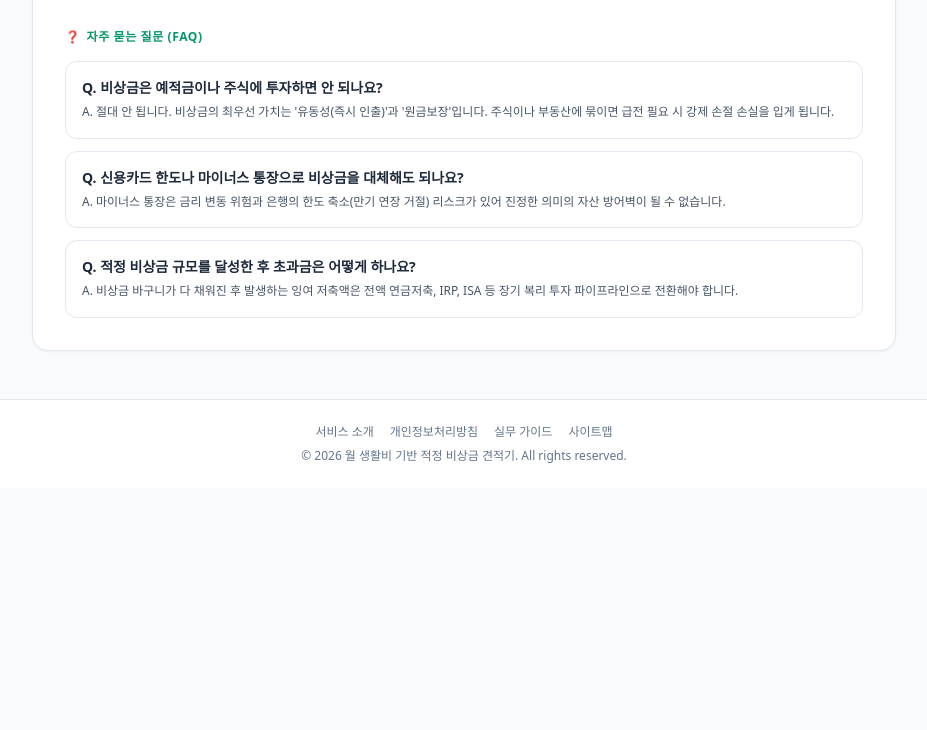
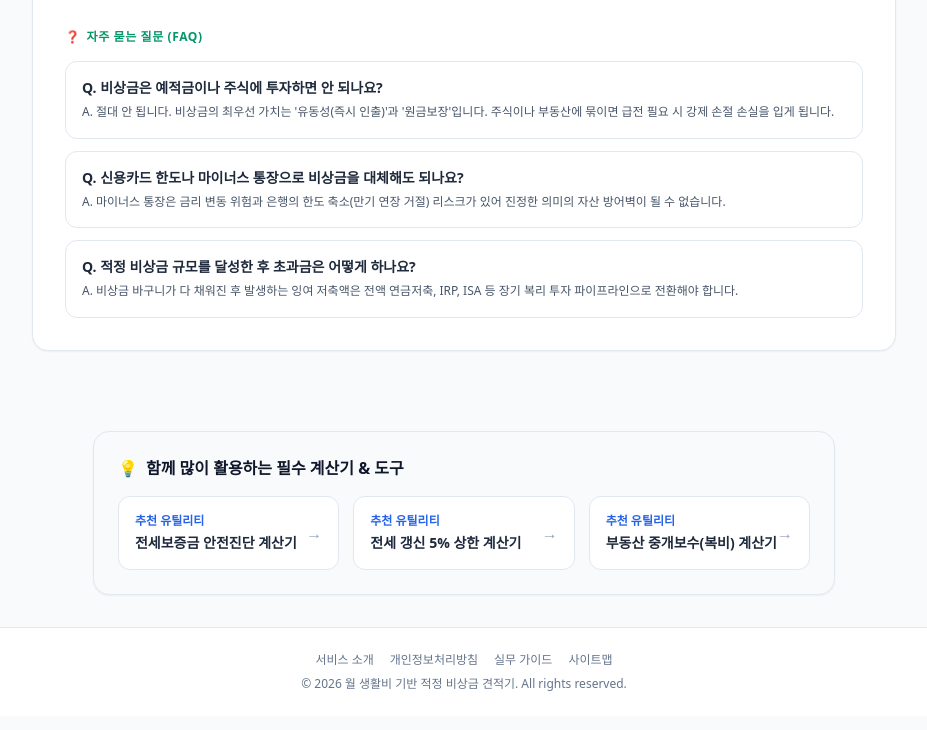
Before and after one commit to somsoo/emergency-fund-calc, a plain HTML site: page index.html in a window 1280 px wide. Shown: the part 1587-2317 px from the top of the page, without its empty margins (176-1103 px from the left). Before the commit the page ends 2115 px from the top, so only its background shows below. Drawn offline with nearby package versions, Linux system fonts and the light colour scheme.

Commit message:
feat: apply P1 JSON-LD structured data and P4 thematic cross-linking

```diff
--- a/index.html
+++ b/index.html
@@ -257,6 +257,40 @@
   </div>
 </section>
 
+<!-- 🔗 연관 유틸리티 도구 추천 카드 (사용자 체류시간 증가 & SEO 내부 링크) -->
+<section class="max-w-4xl mx-auto my-8 px-4">
+  <div class="bg-slate-50 dark:bg-slate-900/60 border border-slate-200 dark:border-slate-800 rounded-2xl p-6 shadow-sm">
+    <h3 class="text-base font-black text-slate-900 dark:text-white mb-4 flex items-center gap-2">
+      <span>💡</span> 함께 많이 활용하는 필수 계산기 & 도구
+    </h3>
+    <div class="grid grid-cols-1 sm:grid-cols-3 gap-3.5">
+
+      <a href="https://jeonse-deposit-calc.enjoy-onepage.com/" class="p-4 bg-white dark:bg-slate-800 rounded-xl border border-slate-200 dark:border-slate-700 hover:border-blue-500 hover:shadow-md transition flex items-center justify-between group">
+        <div>
+          <div class="text-xs text-blue-600 dark:text-blue-400 font-bold mb-1">추천 유틸리티</div>
+          <div class="text-sm font-black text-slate-800 dark:text-slate-100 group-hover:text-blue-600 transition">전세보증금 안전진단 계산기</div>
+        </div>
+        <span class="text-slate-400 group-hover:translate-x-1 transition font-bold">→</span>
+      </a>
+      <a href="https://jeonse-renew.enjoy-onepage.com/" class="p-4 bg-white dark:bg-slate-800 rounded-xl border border-slate-200 dark:border-slate-700 hover:border-blue-500 hover:shadow-md transition flex items-center justify-between group">
+        <div>
+          <div class="text-xs text-blue-600 dark:text-blue-400 font-bold mb-1">추천 유틸리티</div>
+          <div class="text-sm font-black text-slate-800 dark:text-slate-100 group-hover:text-blue-600 transition">전세 갱신 5% 상한 계산기</div>
+        </div>
+        <span class="text-slate-400 group-hover:translate-x-1 transition font-bold">→</span>
+      </a>
+      <a href="https://real-estate-brokerage-fee.enjoy-onepage.com/" class="p-4 bg-white dark:bg-slate-800 rounded-xl border border-slate-200 dark:border-slate-700 hover:border-blue-500 hover:shadow-md transition flex items-center justify-between group">
+        <div>
+          <div class="text-xs text-blue-600 dark:text-blue-400 font-bold mb-1">추천 유틸리티</div>
+          <div class="text-sm font-black text-slate-800 dark:text-slate-100 group-hover:text-blue-600 transition">부동산 중개보수(복비) 계산기</div>
+        </div>
+        <span class="text-slate-400 group-hover:translate-x-1 transition font-bold">→</span>
+      </a>
+    </div>
+  </div>
+</section>
+
+
 <footer class="border-t border-slate-200 bg-white py-6 text-center text-xs text-slate-500 space-y-2">
 <div class="flex justify-center gap-4">
 <a class="hover:text-blue-600" href="/about.html">서비스 소개</a>
```
